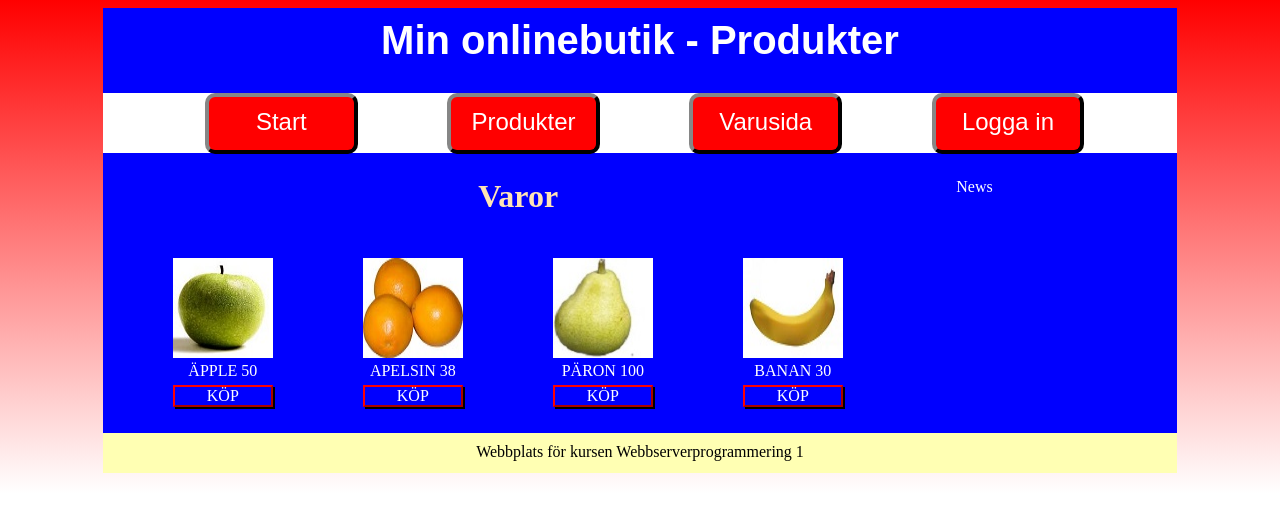
After one commit to LucasZGoransson/DavidsExempelSida, a PHP site: page /sida3.php in a window 1280 px wide. The commit adds this page. Shown: the top 512 px of the page. Run offline with PHP 8.4, Linux system fonts and the light colour scheme.

Commit message:
Jobb på lektionen
Lekte med CSS samt ändrade index sidans innehålll till php. Har även ändrat alla sidorna från html till php.

```diff
--- a/css/stilmall.css
+++ b/css/stilmall.css
@@ -1,18 +1,17 @@
 @charset "UTF-8";
 
 body{
-	background:#f2f2f2;
-	background: linear-gradient(#f2f2f2, yellow);
+	background:white;
+	background: linear-gradient(red, white);
 	background-repeat:no-repeat;
 }
 
 nav{
-	background-color:#f2f2f2;
-	color:#f2f2f2;
+	background-color:white;
+	color:white;
 	font-size:1.5em;
-	font-family:cursive;
-	font-weight:bold;
-	height:80px;
+	font-family:arial;
+	height:60px;
 	width:100%;
 	margin-top:15px;
 	margin-bottom: 15px;
@@ -35,7 +34,7 @@ p{
 
 header>h1{
 	font-size:2.5em;
-	font-family:Verdana, arial;
+	font-family:Arial;
 	text-align: center;
 	padding-top:10px;
 	margin:0;
@@ -48,7 +47,6 @@ ul li {
 	margin-top:auto;
 	margin-bottom:auto;
 	background: red;
-	background: linear-gradient(red, yellow);
 	border: 4px outset #323232;
 	width:14%;
 	text-align:center;
@@ -82,20 +80,19 @@ a:link,a:visited,a:focus,a:hover,a:active{
 #wrapper{
 	width:85%;
 	margin:0 auto; /*centrering*/
-	background:#ccccff;
-	background: linear-gradient(#ccccff, #0000b3);
+	background:blue;
 	color:white;
 }
 
 #content{
 	float:left;
- width:75%;
+	width:75%;
 	margin-left:10px;
  }
 
 	#produkter #content{
-		margin:0 auto;
-		width: 100%;
+	margin:0 auto;
+	width: 100%;
 	}
 
 #index #content p{
--- /dev/null
+++ b/php/indexfooter.php
@@ -0,0 +1,3 @@
+<footer>
+	Webbplats för kursen Webbserverprogrammering 1
+</footer>
--- /dev/null
+++ b/php/indexheader.php
@@ -0,0 +1,3 @@
+<header>
+	<h1>Min onlinebutik</h1>
+</header>
--- /dev/null
+++ b/sida3.php
@@ -0,0 +1,66 @@
+<!DOCTYPE html>
+<html lang="sv">
+	<head>
+		<meta charset="utf-8">
+		<title>Produkter</title>
+		<link rel="stylesheet" href="css/stilmall.css">
+	</head>
+	<body id="sida3">
+
+		<div id="wrapper">
+
+			<header><!--Sidhuvud-->
+				<h1>Min onlinebutik - Produkter</h1>
+			</header>
+
+			<nav>
+				<ul>
+					<li><a href="index.php">Start</a></li>
+					<li><a href="products.php">Produkter</a></li>
+					<li><a href="sida3.php">Varusida</a></li>
+					<li><a href="login.php">Logga in</a></li>
+				</ul>
+			</nav>
+
+			<main> <!--Huvudinnehåll-->
+				<section id="content">
+					<h2>Varor</h2>
+
+					<figure><img src="bilder/apple.jpg" alt="Grönt surt">
+						<figcaption>Äpple 50
+							<p><a href="#">Köp</a></p>
+						</figcaption>
+					</figure>
+
+					<figure><img src="bilder/orange.jpg" alt="Orange söt">
+						<figcaption>Apelsin 38
+							<p><a href="#">Köp</a></p>
+						</figcaption>
+					</figure>
+
+					<figure><img src="bilder/pear.jpg" alt="Gult saftigt">
+						<figcaption>Päron 100
+							<p><a href="#">Köp</a></p>
+						</figcaption>
+					</figure>
+
+					<figure><img src="bilder/banana.jpg" alt="Gul böjd">
+						<figcaption>Banan 30
+							<p><a href="#">Köp</a></p>
+						</figcaption>
+					</figure>
+				</section>
+
+				<aside id="aside">
+				   <p>News</p>
+				</aside>
+			</main>
+		</div>
+
+		<!--Egen fil -->
+		<footer>
+			 Webbplats för kursen Webbserverprogrammering 1
+		</footer>
+
+	</body>
+</html>
```
Also changed, not shown: index.php (added, +78 -0 lines), login.php (added, +51 -0 lines), php/indexnav.php (added, +8 -0 lines), products.php (+67 -51 lines).
